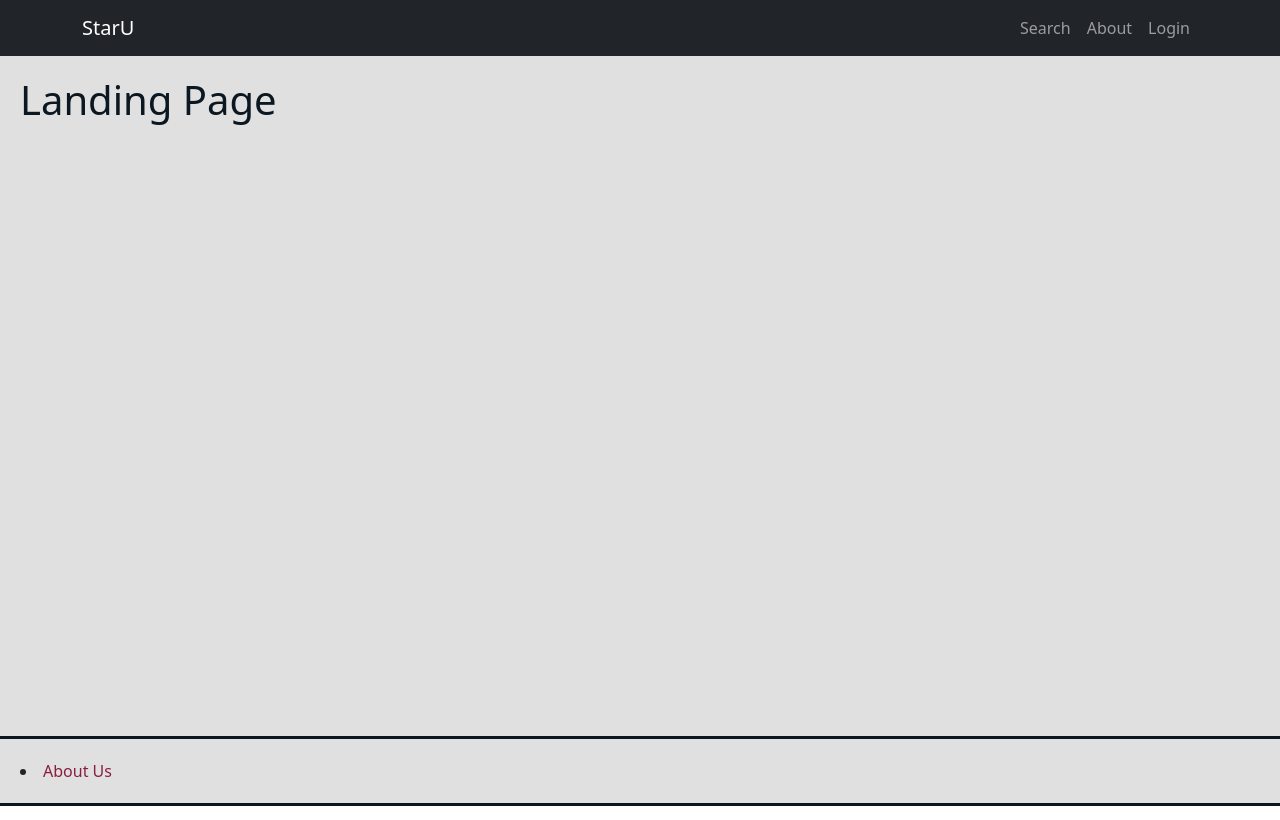
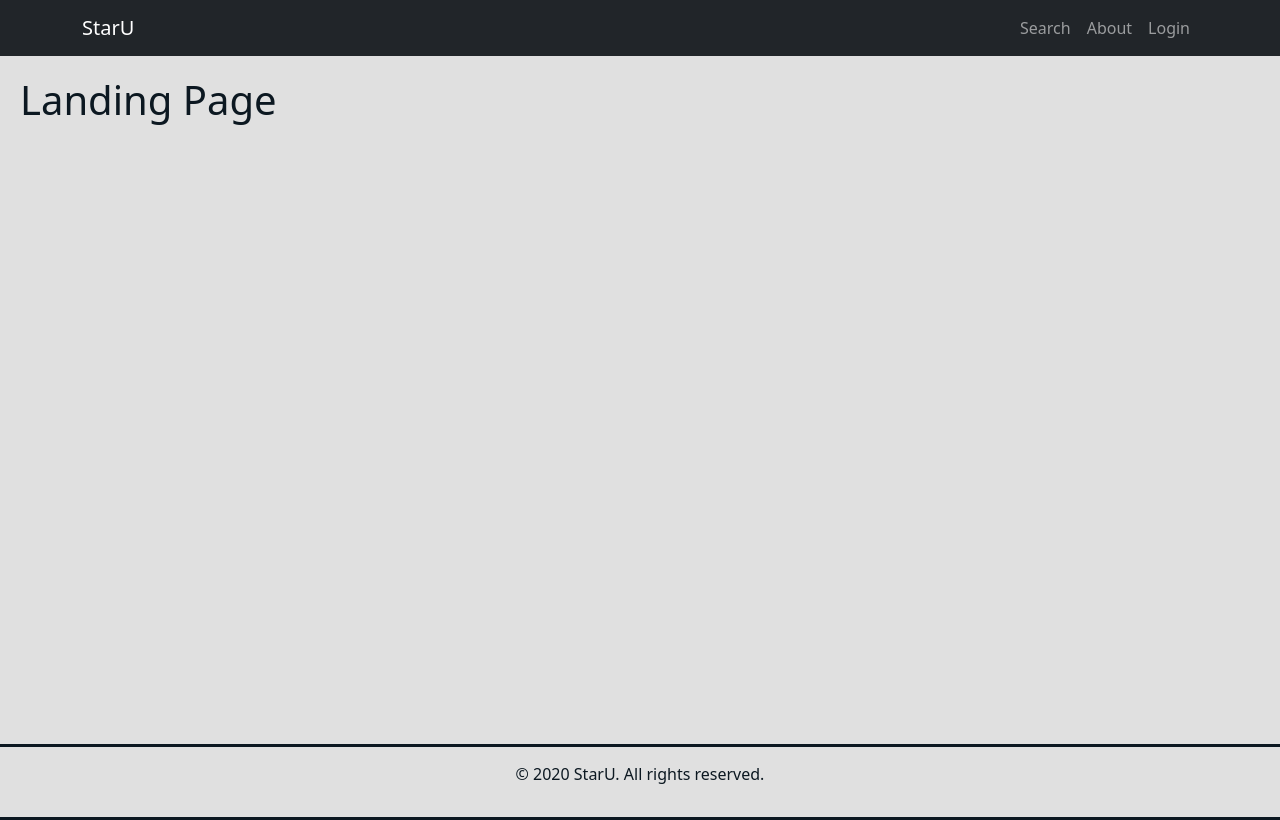
Before and after one commit to TimWargo/staru, a React (Create React App) app: page / in a window 1280 px wide. Built offline with nearby package versions, Linux system fonts and the light colour scheme.

Commit message:
Completed the footer

```diff
--- a/src/Components/Footer/Footer.js
+++ b/src/Components/Footer/Footer.js
@@ -5,9 +5,7 @@ class Footer extends Component {
     render() {
         return (
             <div className="footer">
-                <li>
-                    <Link className="link" to="/about">About Us</Link>
-                </li>
+                <p className="pFooter"> &copy; 2020 StarU. All rights reserved. </p>
             </div>
         );
     }
--- a/src/Components/LandingPage/main.css
+++ b/src/Components/LandingPage/main.css
@@ -2,7 +2,7 @@
     display: flex;
     flex-direction: column;
     justify-content: flex-start;
-    height: 85%;
+    height: 86%;
     background-color: #E0E0E0;
     color: #0C1821;
     padding: 20px;
@@ -22,7 +22,8 @@
     background-color: #E0E0E0;
     border-top: solid #0C1821 3px;
     border-bottom: solid #0C1821 3px;
-    padding: 20px;
+    padding: 15px;
+    text-align: center;
 }
 
 .navBar {
@@ -41,6 +42,7 @@
 
 h1 {
     padding-bottom: 20px;
+    color: #0C1821;
 }
 
 input {
@@ -60,3 +62,7 @@ button:hover {
 .pBody {
     font-size: 20px;
 }
+
+.pFooter {
+    color: #0C1821;
+}
```
